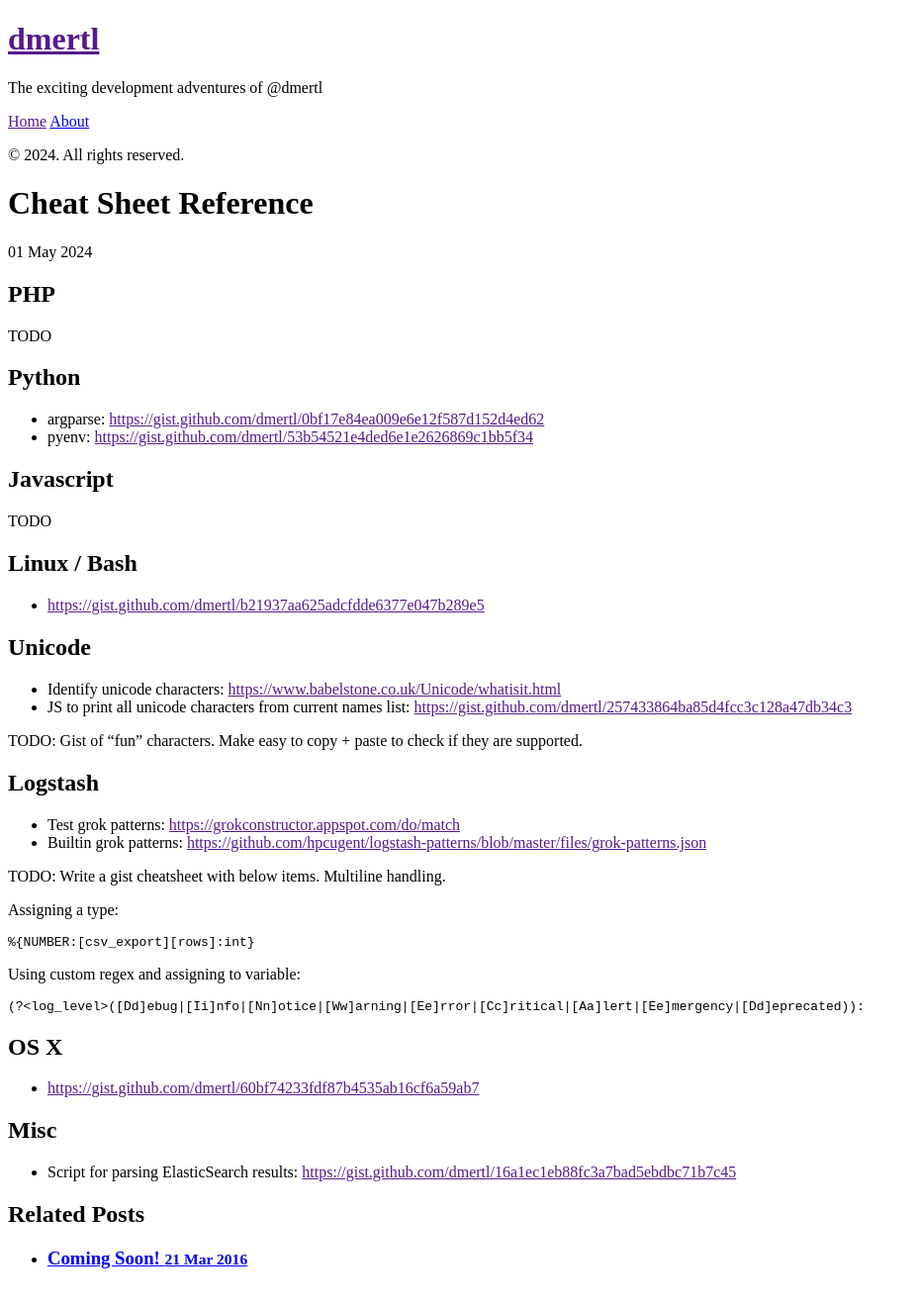
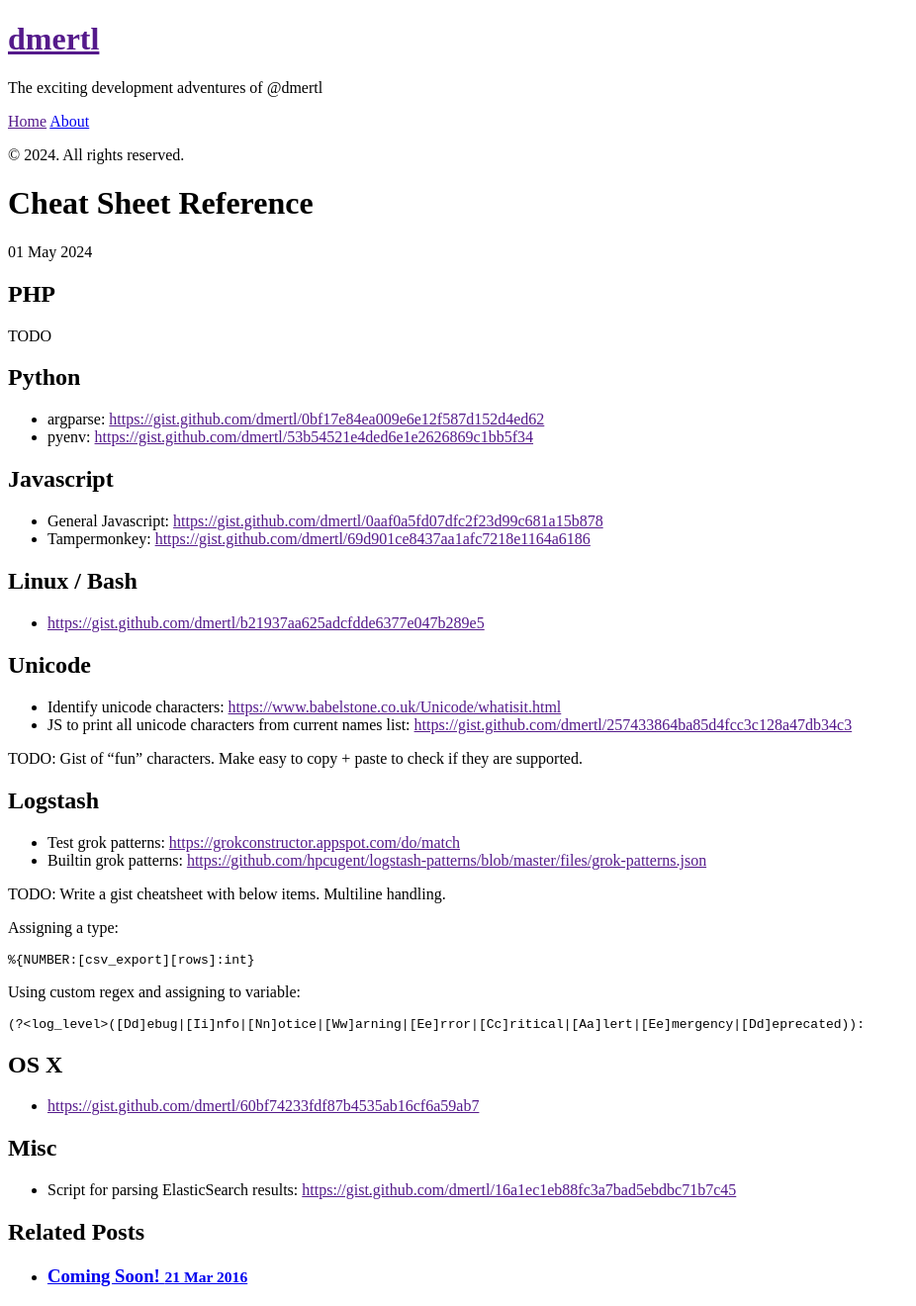
Before and after one commit to dmertl/dmertl.github.io, a Jekyll site: the page built from _posts/2024-05-01-cheat-sheet-reference.markdown, in a window 1280 px wide. Shown: the whole page at 99% size, without its empty margins (0-926 px from the left). Built offline with Jekyll 4.4.1, drawn with Linux system fonts in a browser that asks for light colours.

Commit message:
Adding JS and tampermonkey cheatsheets

```diff
--- a/_posts/2024-05-01-cheat-sheet-reference.markdown
+++ b/_posts/2024-05-01-cheat-sheet-reference.markdown
@@ -17,7 +17,8 @@ TODO
 
 ## Javascript
 
-TODO
+- General Javascript: [https://gist.github.com/dmertl/0aaf0a5fd07dfc2f23d99c681a15b878]()
+- Tampermonkey: [https://gist.github.com/dmertl/69d901ce8437aa1afc7218e1164a6186]()
 
 ## Linux / Bash
 
```
